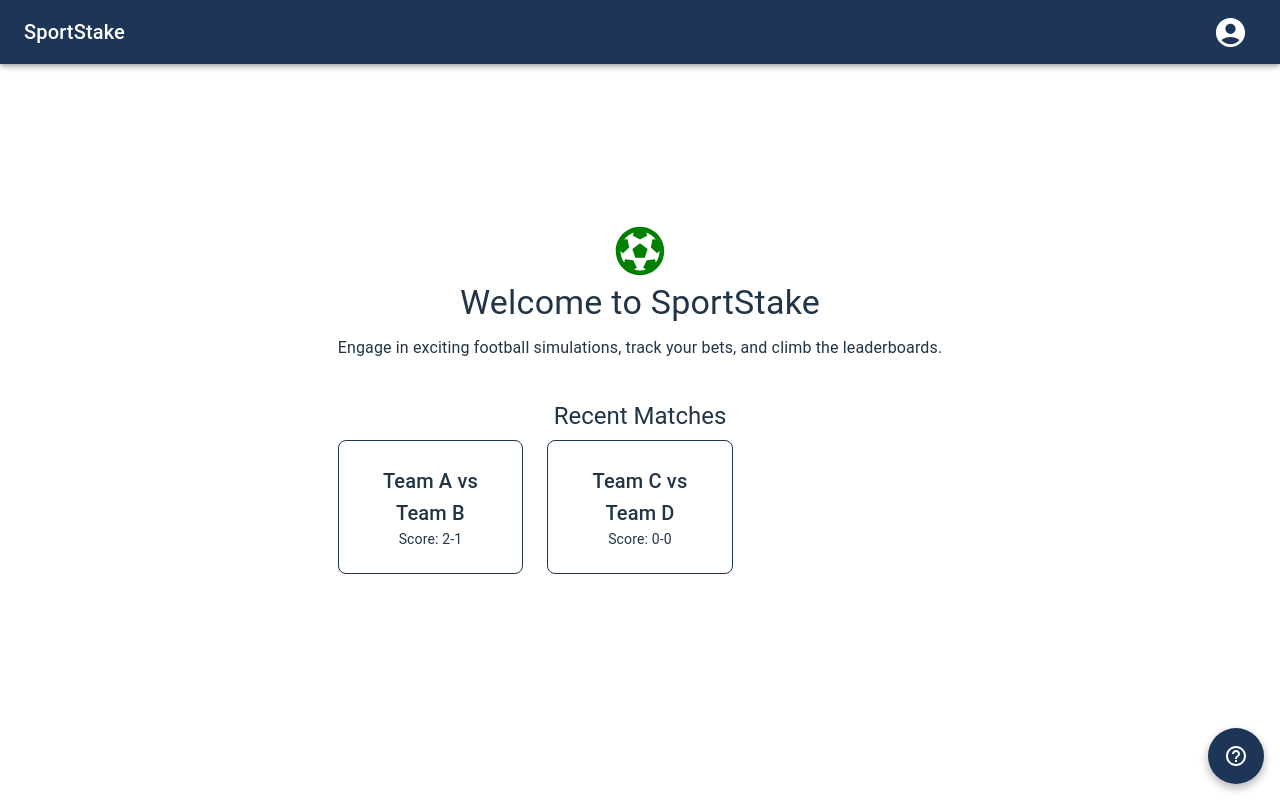
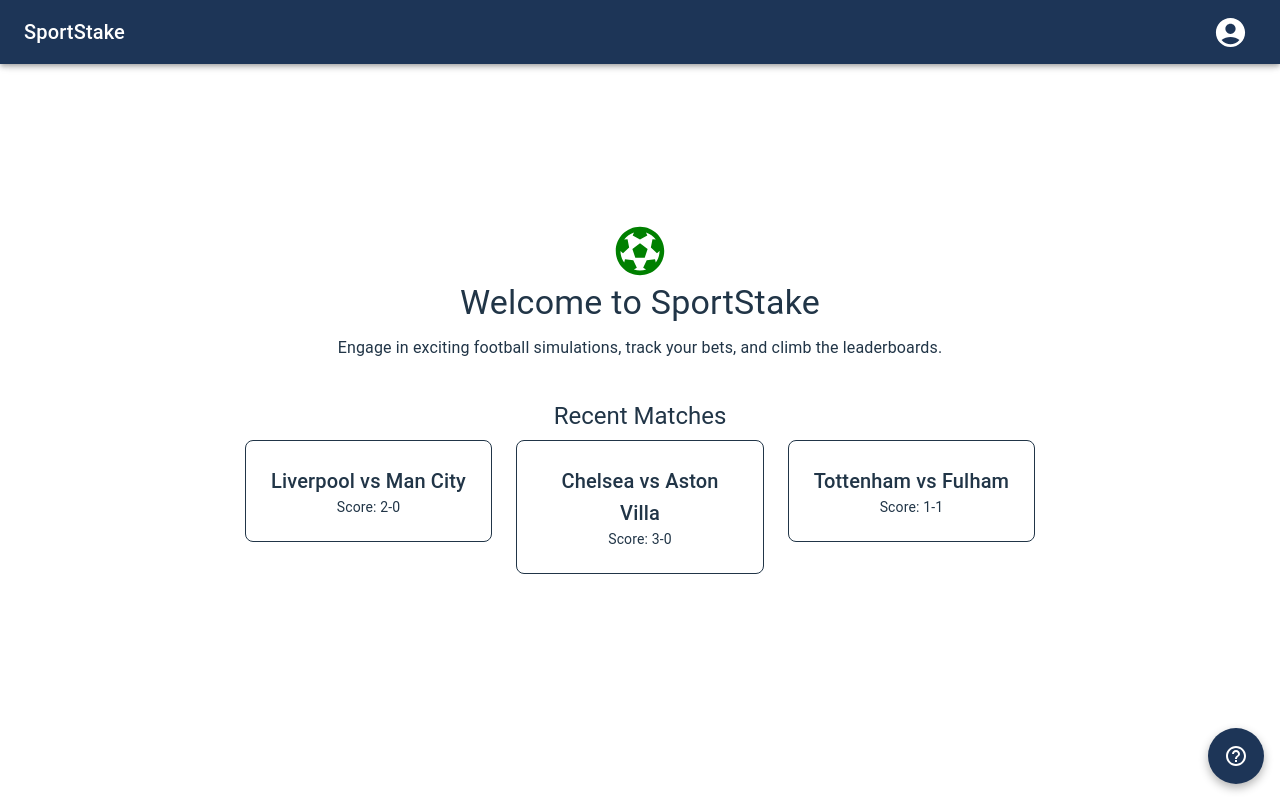
Before and after one commit to AwdiTech/SportStake, a React (Vite) app: page / in a window 1280 px wide. Built offline with nearby package versions, Linux system fonts and the light colour scheme; no server answers; the database is empty; sample sign-in values are in the browser's storage.

Commit message:
Updated Home Page

```diff
--- a/src/pages/Home/Home.jsx
+++ b/src/pages/Home/Home.jsx
@@ -37,14 +37,20 @@ export default function Home() {
         <Grid container spacing={3}>
           <Grid item xs={12} sm={6} md={4}>
             <Box p={3} border={1} borderRadius={2} textAlign="center">
-              <Typography variant="h6">Team A vs Team B</Typography>
-              <Typography variant="body2">Score: 2-1</Typography>
+              <Typography variant="h6">Liverpool vs Man City</Typography>
+              <Typography variant="body2">Score: 2-0</Typography>
             </Box>
           </Grid>
           <Grid item xs={12} sm={6} md={4}>
             <Box p={3} border={1} borderRadius={2} textAlign="center">
-              <Typography variant="h6">Team C vs Team D</Typography>
-              <Typography variant="body2">Score: 0-0</Typography>
+              <Typography variant="h6">Chelsea vs Aston Villa</Typography>
+              <Typography variant="body2">Score: 3-0</Typography>
+            </Box>
+          </Grid>
+          <Grid item xs={12} sm={6} md={4}>
+            <Box p={3} border={1} borderRadius={2} textAlign="center">
+              <Typography variant="h6">Tottenham vs Fulham</Typography>
+              <Typography variant="body2">Score: 1-1</Typography>
             </Box>
           </Grid>
           {/* Add more matches as needed */}
```
